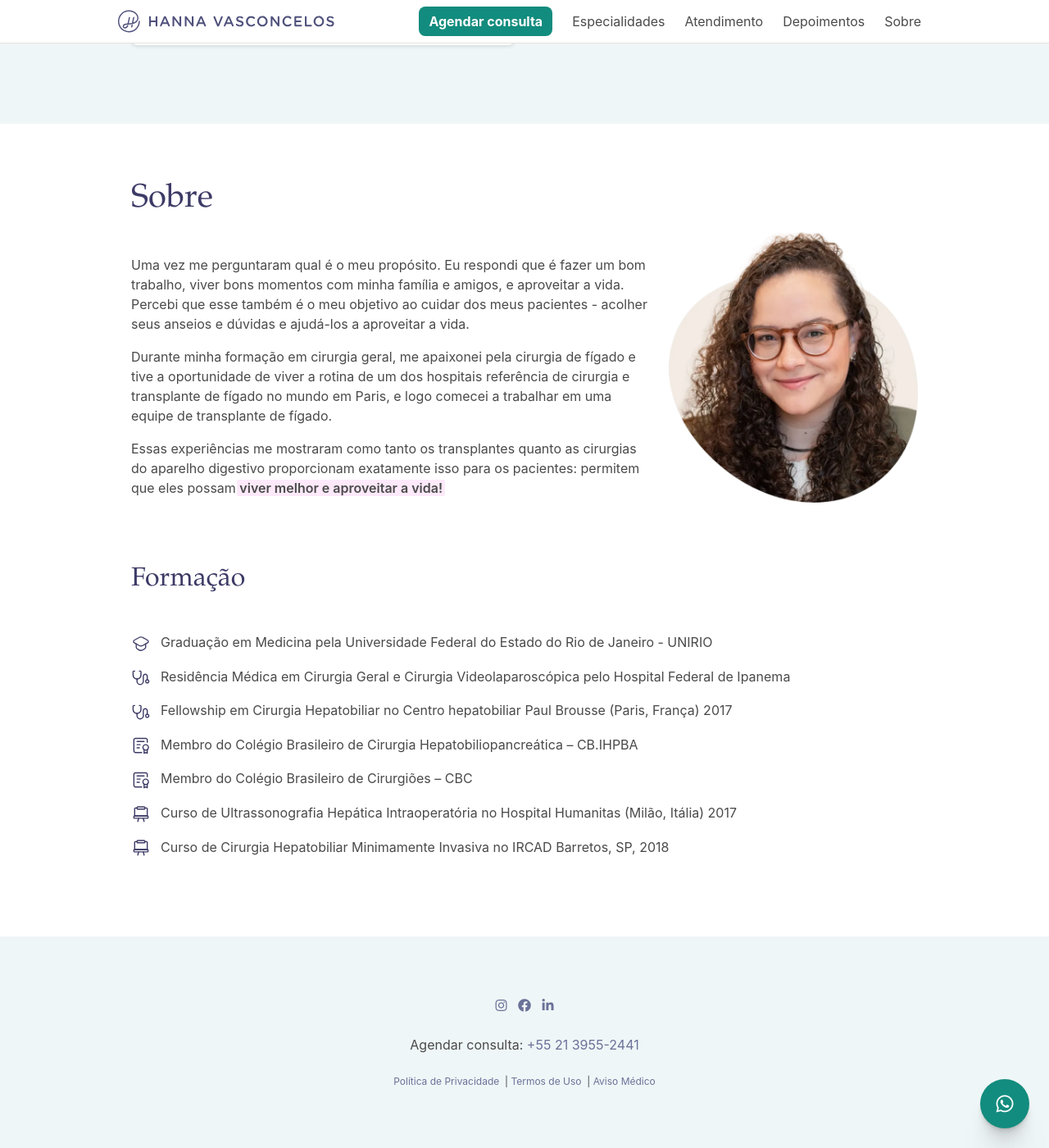
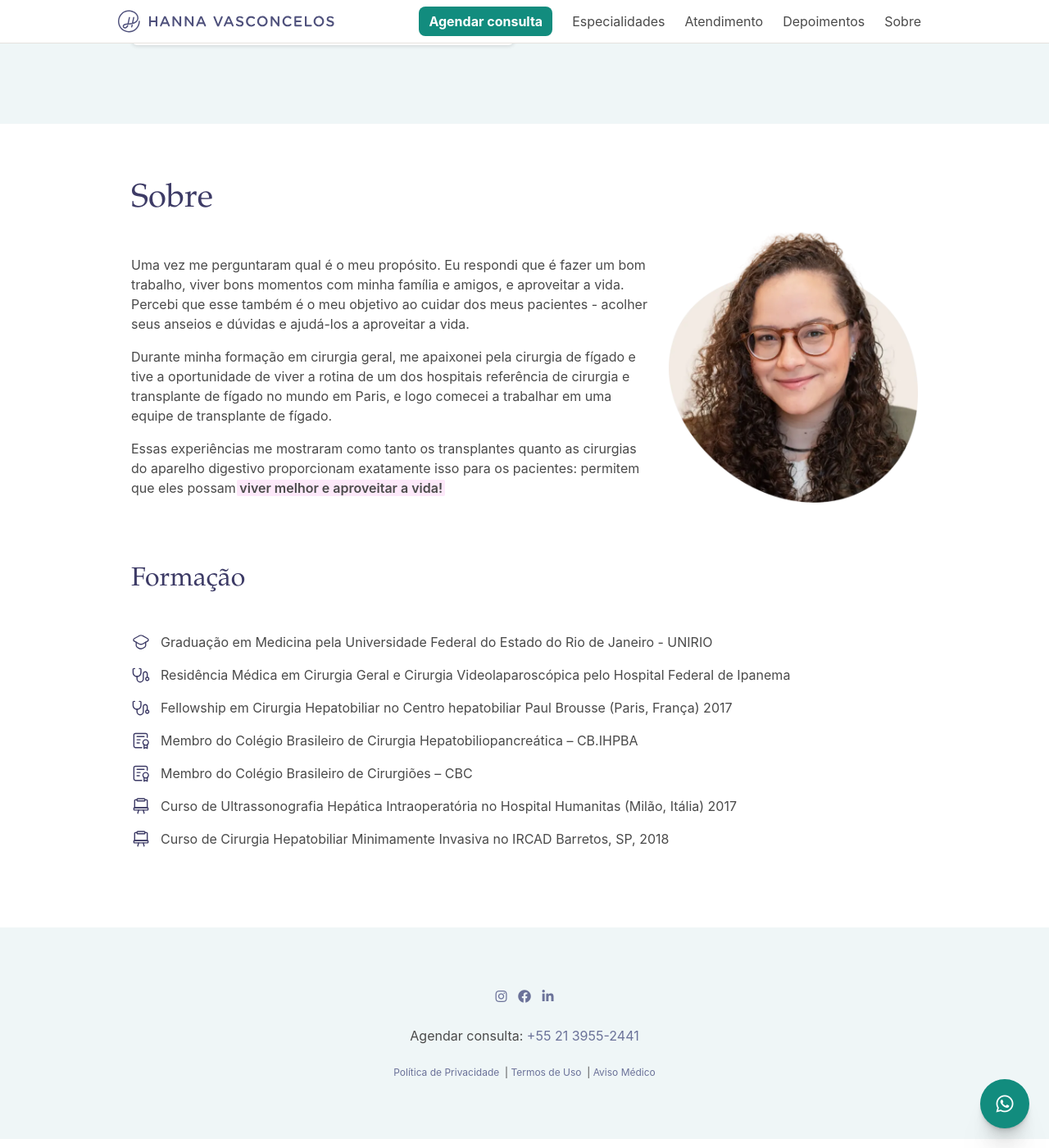
Before and after one commit to jpfaraco/hannavasconcelos, a Jekyll site: the page built from index.md, in a window 1280 px wide and 1400 px high, scrolled down 2953 px. Shown: the whole window at 82% size. Built offline with Jekyll 4.4.1, drawn with Linux system fonts in a browser that asks for light colours; nearby versions of some CDN libraries; some web fonts are replaced.

Commit message:
Close the navbar on item click. Update 'sobre' section for better readability and styling.

```diff
--- a/_includes/sobre.html
+++ b/_includes/sobre.html
@@ -37,21 +37,24 @@
     </div> -->
     <h4>Formação</h4>
     <ul class="formacao content">
-      <li><img src="/assets/images/icon-graduation.svg" class="icon" alt="Ícone" />Graduação em Medicina pela
-        Universidade Federal do Estado do Rio de Janeiro - UNIRIO</li>
-      <li><img src="/assets/images/icon-stethoscope.svg" class="icon" alt="Ícone" />Residência Médica em Cirurgia Geral
-        e Cirurgia Videolaparoscópica pelo Hospital Federal de Ipanema</li>
-      <li><img src="/assets/images/icon-stethoscope.svg" class="icon" alt="Ícone" />Fellowship em Cirurgia Hepatobiliar
-        no Centro hepatobiliar Paul Brousse (Paris, França) 2017</li>
-      <li><img src="/assets/images/icon-diploma.svg" class="icon" alt="Ícone" />Membro do Colégio Brasileiro de Cirurgia
-        Hepatobiliopancreática – CB.IHPBA</li>
-      <li><img src="/assets/images/icon-diploma.svg" class="icon" alt="Ícone" />Membro do Colégio Brasileiro de
-        Cirurgiões – CBC</li>
-      <li><img src="/assets/images/icon-blackboard.svg" class="icon" alt="Ícone" />Curso de Ultrassonografia Hepática
-        Intraoperatória no Hospital Humanitas (Milão, Itália) 2017</li>
-      <li><img src="/assets/images/icon-blackboard.svg" class="icon" alt="Ícone" />Curso de Cirurgia Hepatobiliar
-        Minimamente Invasiva no
-        IRCAD Barretos, SP, 2018</li>
+      <li><img src="/assets/images/icon-graduation.svg" class="icon" alt="Ícone" /><span>Graduação em Medicina pela
+          Universidade Federal do Estado do Rio de Janeiro - UNIRIO</span></li>
+      <li><img src="/assets/images/icon-stethoscope.svg" class="icon" alt="Ícone" /><span>Residência Médica em Cirurgia
+          Geral
+          e Cirurgia Videolaparoscópica pelo Hospital Federal de Ipanema</span></li>
+      <li><img src="/assets/images/icon-stethoscope.svg" class="icon" alt="Ícone" /><span>Fellowship em Cirurgia
+          Hepatobiliar
+          no Centro hepatobiliar Paul Brousse (Paris, França) 2017</span></li>
+      <li><img src="/assets/images/icon-diploma.svg" class="icon" alt="Ícone" /><span>Membro do Colégio Brasileiro de
+          Cirurgia
+          Hepatobiliopancreática – CB.IHPBA</span></li>
+      <li><img src="/assets/images/icon-diploma.svg" class="icon" alt="Ícone" /><span>Membro do Colégio Brasileiro de
+          Cirurgiões – CBC</span></li>
+      <li><img src="/assets/images/icon-blackboard.svg" class="icon" alt="Ícone" /><span>Curso de Ultrassonografia
+          Hepática
+          Intraoperatória no Hospital Humanitas (Milão, Itália) 2017</span></li>
+      <li><img src="/assets/images/icon-blackboard.svg" class="icon" alt="Ícone" /><span>Curso de Cirurgia Hepatobiliar
+          Minimamente Invasiva no IRCAD Barretos, SP, 2018</span></li>
     </ul>
     {% include mobile-schedule-button.html %}
 
--- a/_sass/_base.scss
+++ b/_sass/_base.scss
@@ -367,12 +367,15 @@
 
   li {
     margin-bottom: 16px;
+    display: flex;
+    flex-direction: row;
+    align-items: flex-start;
+    gap: 12px;
 
     .icon {
       width: 24px;
       height: 24px;
       vertical-align: middle;
-      margin-right: 12px;
     }
   }
 }
```
Also changed, not shown: _includes/footer.html (+13 -0 lines).
